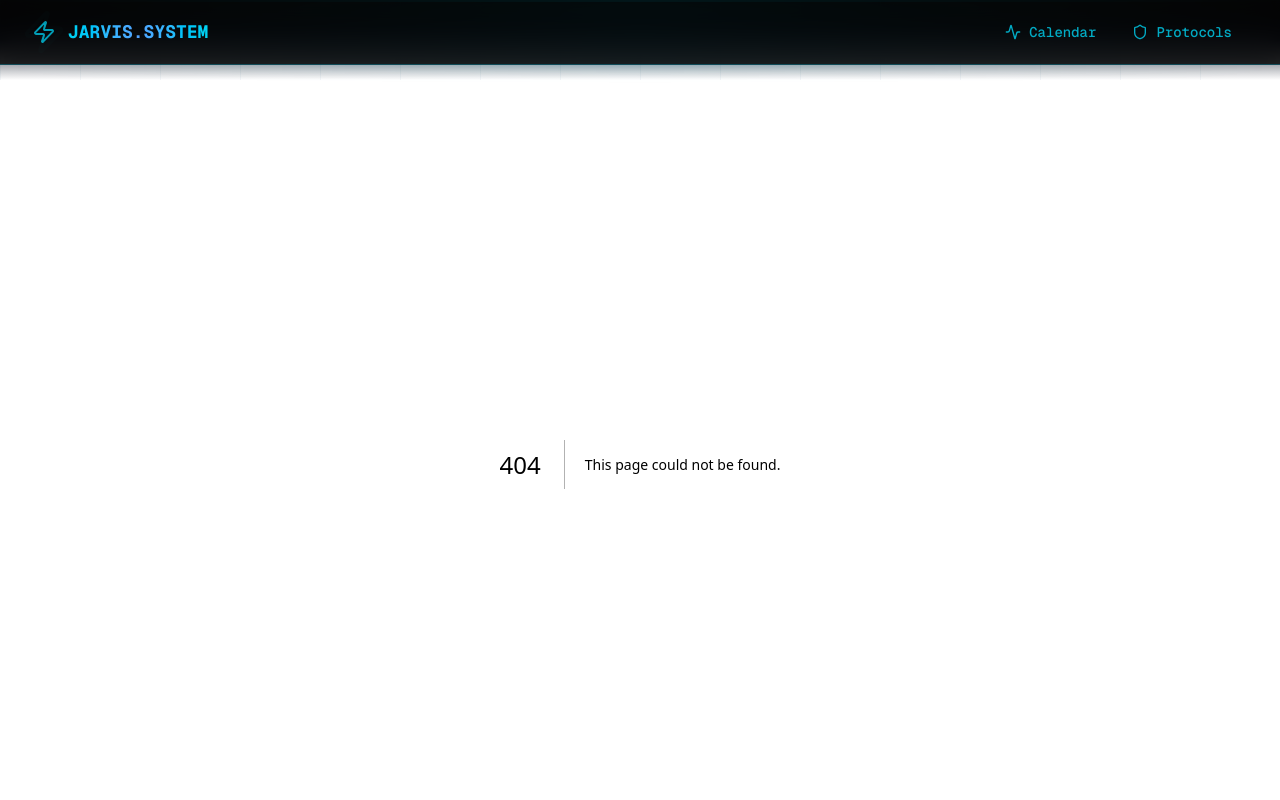
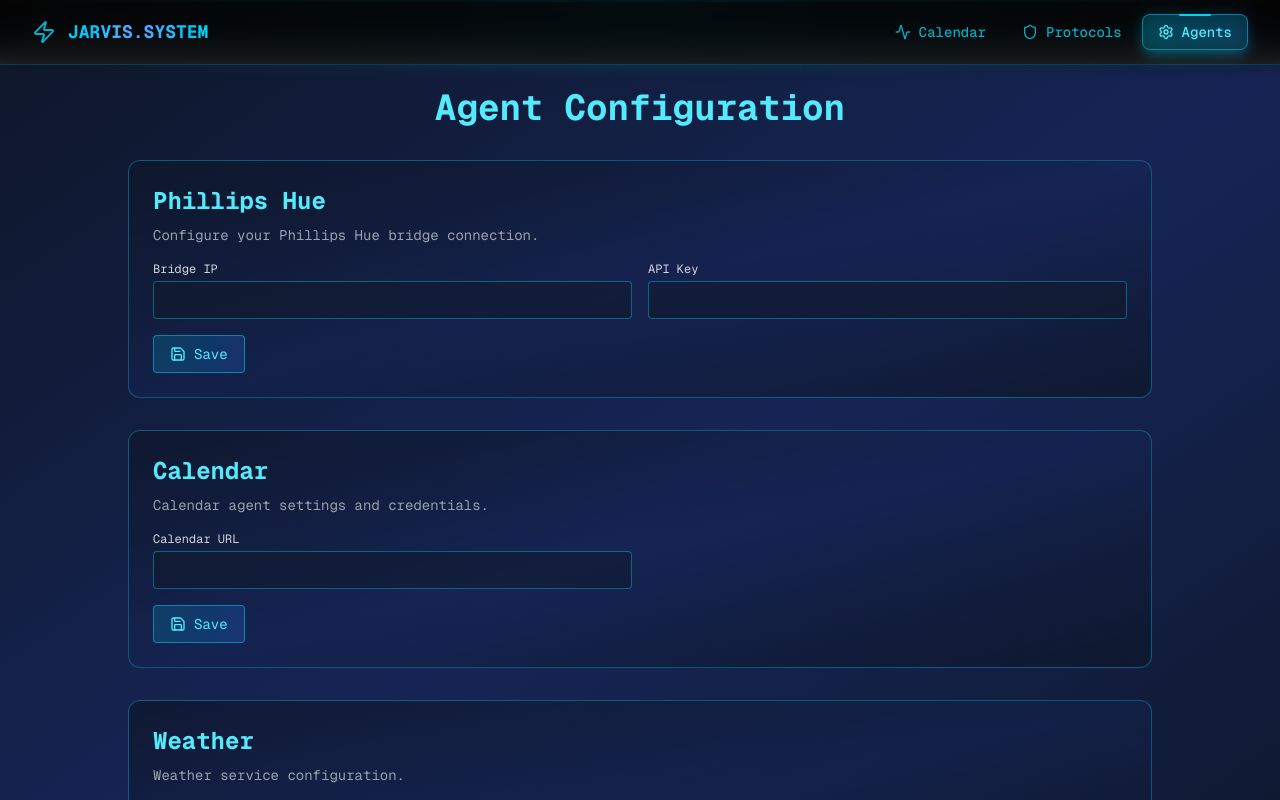
Before and after one commit to ostepan8/jarvis-web-interface, a Next.js app: page /agents in a window 1280 px wide. Before the commit this address had no page. Shown: the top 800 px of the page. Built offline with nearby package versions, Linux system fonts and the light colour scheme.

Commit message:
Add agent configuration page

```diff
--- /dev/null
+++ b/src/app/agents/page.tsx
@@ -0,0 +1,4 @@
+'use client';
+import AgentsConfigPage from '@/components/agents/AgentsConfigPage';
+
+export default AgentsConfigPage;
--- a/src/components/Navbar.tsx
+++ b/src/components/Navbar.tsx
@@ -2,11 +2,12 @@
 import { useState, useEffect } from 'react';
 import Link from 'next/link';
 import { usePathname } from 'next/navigation';
-import { Menu, X, Zap, Shield, Activity } from 'lucide-react';
+import { Menu, X, Zap, Shield, Activity, Settings } from 'lucide-react';
 
 const navItems = [
   { href: '/calendar', label: 'Calendar', icon: Activity },
   { href: '/protocols', label: 'Protocols', icon: Shield },
+  { href: '/agents', label: 'Agents', icon: Settings },
 ];
 
 export default function JarvisNavbar() {
--- /dev/null
+++ b/src/components/agents/AgentsConfigPage.tsx
@@ -0,0 +1,108 @@
+'use client';
+import { useState } from 'react';
+import { Save } from 'lucide-react';
+
+interface AgentField {
+  key: string;
+  label: string;
+  value: string;
+}
+
+interface AgentConfig {
+  name: string;
+  description: string;
+  fields: AgentField[];
+}
+
+const initialAgents: AgentConfig[] = [
+  {
+    name: 'Phillips Hue',
+    description: 'Configure your Phillips Hue bridge connection.',
+    fields: [
+      { key: 'bridge_ip', label: 'Bridge IP', value: '' },
+      { key: 'api_key', label: 'API Key', value: '' },
+    ],
+  },
+  {
+    name: 'Calendar',
+    description: 'Calendar agent settings and credentials.',
+    fields: [
+      { key: 'calendar_url', label: 'Calendar URL', value: '' },
+    ],
+  },
+  {
+    name: 'Weather',
+    description: 'Weather service configuration.',
+    fields: [
+      { key: 'api_key', label: 'API Key', value: '' },
+      { key: 'location', label: 'Location', value: '' },
+    ],
+  },
+];
+
+export default function AgentsConfigPage() {
+  const [agents, setAgents] = useState<AgentConfig[]>(initialAgents);
+
+  const handleFieldChange = (
+    agentIndex: number,
+    fieldIndex: number,
+    value: string,
+  ) => {
+    setAgents(prev => {
+      const copy = [...prev];
+      copy[agentIndex].fields[fieldIndex].value = value;
+      return copy;
+    });
+  };
+
+  const handleSave = (agent: AgentConfig) => {
+    // Placeholder for future API call
+    console.log('Saving agent config', agent);
+    alert(`${agent.name} configuration saved (mock)`);
+  };
+
+  return (
+    <div className="min-h-screen bg-gradient-to-br from-slate-900 via-blue-950 to-slate-900 p-6">
+      <div className="max-w-5xl mx-auto space-y-8">
+        <h1 className="text-4xl font-mono font-bold text-center text-cyan-300 mb-8">
+          Agent Configuration
+        </h1>
+        {agents.map((agent, i) => (
+          <div
+            key={agent.name}
+            className="relative bg-gradient-to-br from-slate-900/80 via-blue-950/40 to-slate-900/80 border border-cyan-500/40 rounded-xl p-6"
+          >
+            <h2 className="text-2xl font-mono font-bold text-cyan-300 mb-2">
+              {agent.name}
+            </h2>
+            <p className="text-sm font-mono text-gray-400 mb-4">
+              {agent.description}
+            </p>
+            <div className="grid grid-cols-1 md:grid-cols-2 gap-4 mb-4">
+              {agent.fields.map((field, j) => (
+                <div key={field.key}>
+                  <label className="block text-xs font-mono text-gray-300 mb-1">
+                    {field.label}
+                  </label>
+                  <input
+                    type="text"
+                    value={field.value}
+                    onChange={e => handleFieldChange(i, j, e.target.value)}
+                    className="w-full px-3 py-2 bg-gray-900/50 border border-cyan-400/40 rounded text-cyan-300 font-mono text-sm focus:outline-none focus:border-cyan-300 focus:ring-1 focus:ring-cyan-400/50"
+                  />
+                </div>
+              ))}
+            </div>
+            <button
+              onClick={() => handleSave(agent)}
+              className="mt-2 flex items-center space-x-2 px-4 py-2 bg-gradient-to-r from-cyan-500/20 to-blue-500/20 text-cyan-300 border border-cyan-400/50 rounded hover:from-cyan-500/30 hover:to-blue-500/30 font-mono text-sm"
+            >
+              <Save className="w-4 h-4" />
+              <span>Save</span>
+            </button>
+          </div>
+        ))}
+      </div>
+    </div>
+  );
+}
```
